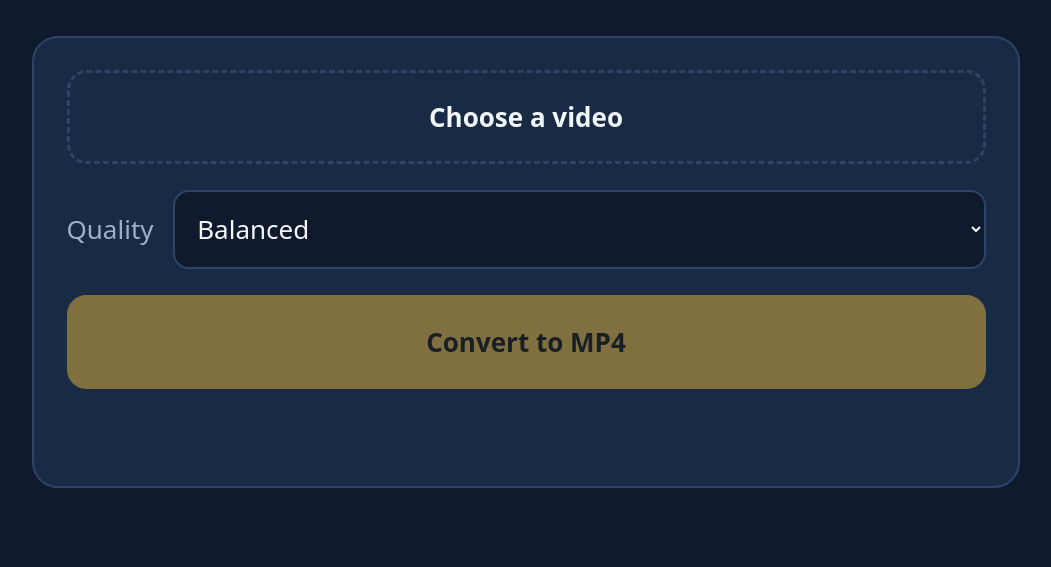
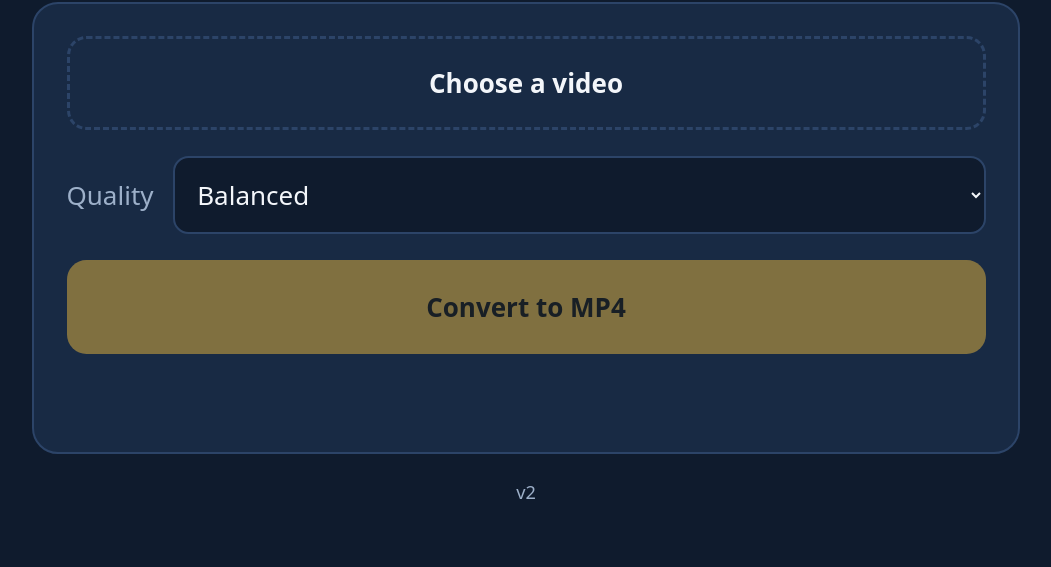
Before and after one commit to edradia-droid/video-to-mp4, a plain HTML site: page index.html in a window 1280 px wide. Shown: the part 233-800 px from the top of the page, without its empty margins (114-1165 px from the left). Drawn offline with Linux system fonts and the light colour scheme.

Commit message:
Add files via upload

```diff
--- a/index.html
+++ b/index.html
@@ -53,6 +53,7 @@ video{width:100%;margin-top:1rem;border-radius:.75rem;background:#000;display:no
   <video id="preview" controls playsinline></video>
   <a class="save" id="save" style="display:none">Save MP4</a>
 </div>
+<p style="text-align:center;color:var(--mute);font-size:.7rem;margin-top:1rem">v2</p>
 </main>
 <script src="https://cdn.jsdelivr.net/npm/@ffmpeg/ffmpeg@0.12.10/dist/umd/ffmpeg.js"></script>
 <script>
```
